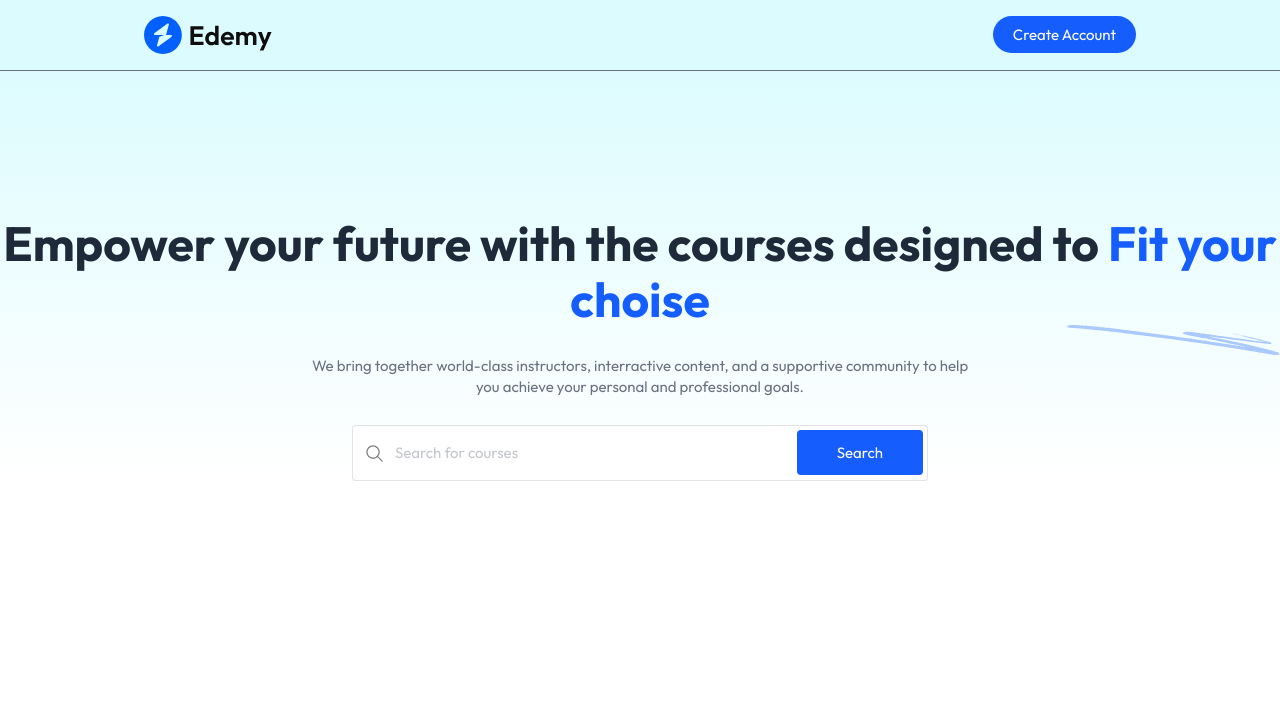
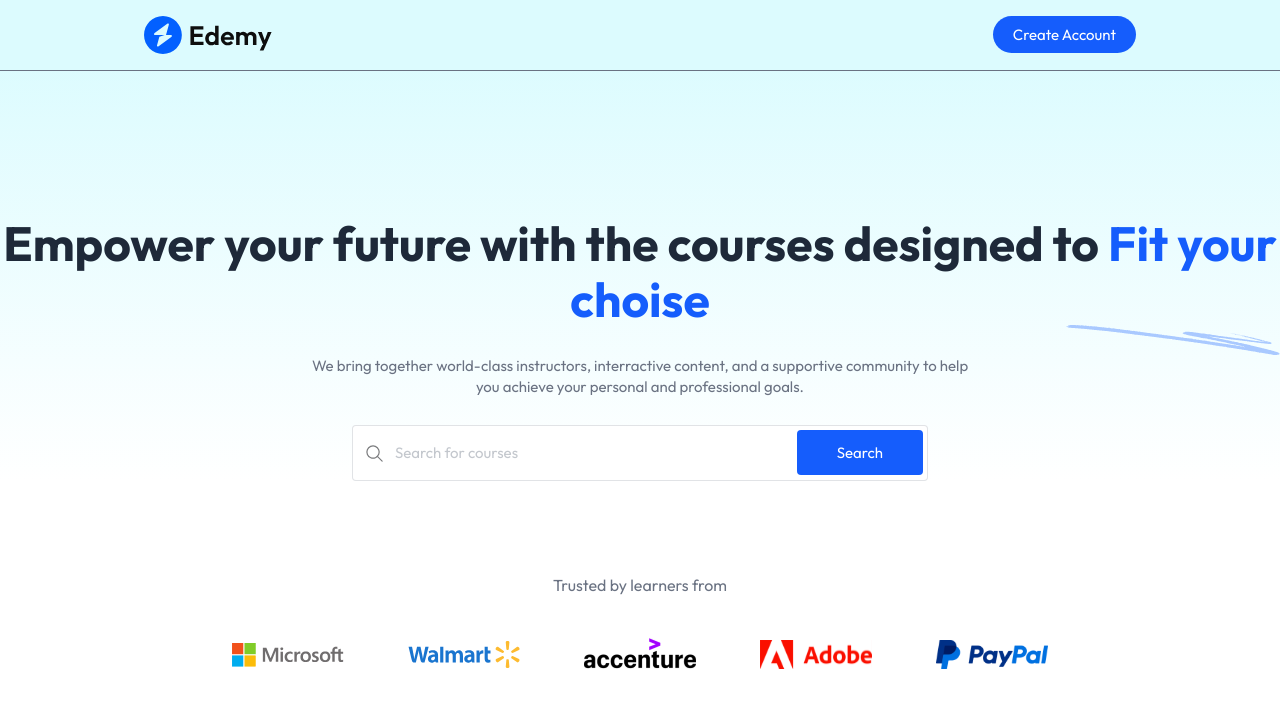
Before and after one commit to dpac14/Learning_Management_System, a React (Vite) app in the folder client/: page / in a window 1280 px wide. Shown: the top 708 px of the page. Built offline with nearby package versions, Linux system fonts and the light colour scheme; no server answers.

Commit message:
Add Some Changes

```diff
--- a/client/src/components/students/Companies.jsx
+++ b/client/src/components/students/Companies.jsx
@@ -1,11 +1,17 @@
 import React from 'react';
+import { assets } from '../../assets/assets';
 
 const Companies = () => {
   return (
-    <div>
-      <h1>Companies
-
-      </h1>
+    <div className='pt-16'>
+      <p className='text-base text-gray-500'>Trusted by learners from </p>
+      <div className='flex flex-wrap items-center justify-center gap-6 md:gap-16 md:mt-10 mt-5'>
+        <img src={assets.microsoft_logo} alt="Microsoft" className='w-20 md:w-28'/>
+        <img src={assets.walmart_logo} alt="Walmart" className='w-20 md:w-28'/>
+        <img src={assets.accenture_logo} alt="Accenture" className='w-20 md:w-28'/>
+        <img src={assets.adobe_logo} alt="Adobe" className='w-20 md:w-28'/>
+        <img src={assets.paypal_logo} alt="Paypal" className='w-20 md:w-28'/>
+      </div>
     </div>
   );
 }
--- a/client/src/components/students/SearchBar.jsx
+++ b/client/src/components/students/SearchBar.jsx
@@ -2,15 +2,13 @@ import React, { useState } from 'react';
 import { assets } from '../../assets/assets';
 import { useNavigate } from 'react-router-dom';
 
-const SearchBar = ({data}) => {
-
+const SearchBar = ({ data }) => {
   const navigate = useNavigate()
-
   const [input, setInput] = useState(data ? data : '')
 
   const onSearchHandler = (e) => {
     e.preventDefault()
-    navigate('/course-list' + input)
+    navigate('/course-list/' + input)
   }
   return (
 
--- a/client/src/pages/student/Home.jsx
+++ b/client/src/pages/student/Home.jsx
@@ -1,10 +1,12 @@
 import React from 'react';
 import Hero from '../../components/students/Hero';
+import Companies from '../../components/students/Companies';
 
 const Home = () => {
   return (
     <div className='flex flex-col itmes-center space-y-7 text-center'>
       <Hero />
+      <Companies />
     </div>
   );
 }
```
